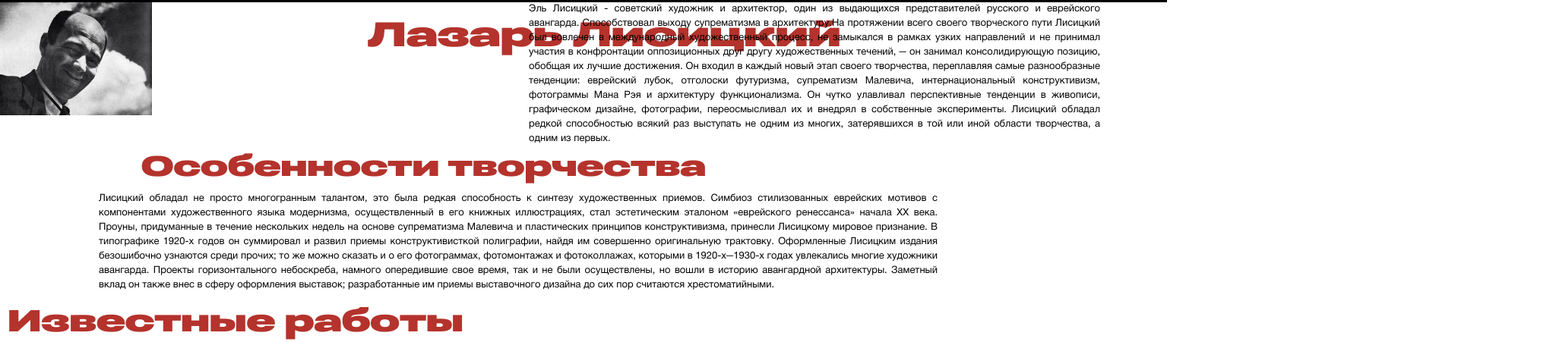
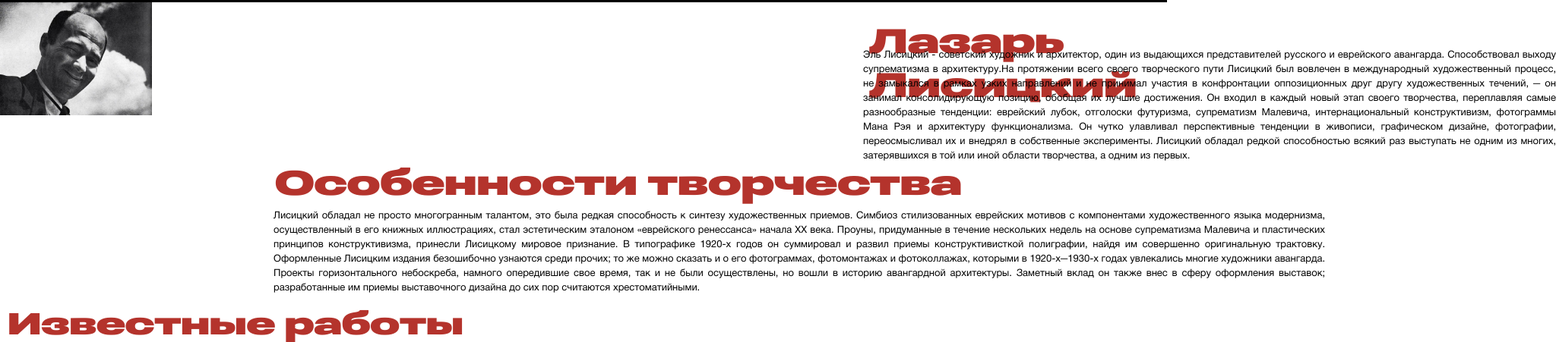
Before and after one commit to evgeny-matveev/hse-responsive-article, a plain HTML site: page index.html in a window 1536 px wide. Shown: the part 67-518 px from the top of the page at 76% size, 2048 px wide, since content can reach past the window. Drawn offline with Linux system fonts and the light colour scheme.

Commit message:
добавила 1440

```diff
--- a/styles/sections/about.css
+++ b/styles/sections/about.css
@@ -30,11 +30,11 @@ h1 {
 @media (min-width: 768px) {
 
 .paragraph1 p {
-   padding-top: 178px;
+   padding-top: 172px;
  }
 
 .about h1 {
-   padding-top: 6px;
+   margin-top: -151px;
    padding-left: 335px;
 
    color: #B4332C;
@@ -74,3 +74,28 @@ h1 {
     line-height: 19px;
 }
 }
+
+@media (min-width: 1440px) {
+  .about h1 {
+    margin-top: -140px;
+      padding-left: 143vh;
+
+      color: #B4332C;
+
+      font-family: "New Old Ultra Expanded";
+      font-size: 45px;
+      line-height: 58px;
+  }
+  .paragraph1 p {
+    width: 114vh;
+        margin-top: -32vh;
+        padding-left: 142vh;
+
+        text-align: justify;
+
+        font-family: "Helvetica Neue";
+        font-size: 13px;
+        line-height: 19px;
+  }
+
+}
--- a/styles/sections/distinction.css
+++ b/styles/sections/distinction.css
@@ -31,3 +31,18 @@
  }
 
 }
+
+@media (min-width: 1440px) {
+
+   .paragraph2 h1 {
+     margin-left: 44vh;
+
+font-size: 45px;
+   }
+  .paragraph2 p {
+    width: 173vh;
+    padding-left: 45vh;
+
+    text-align: justify;
+  }
+}
```
